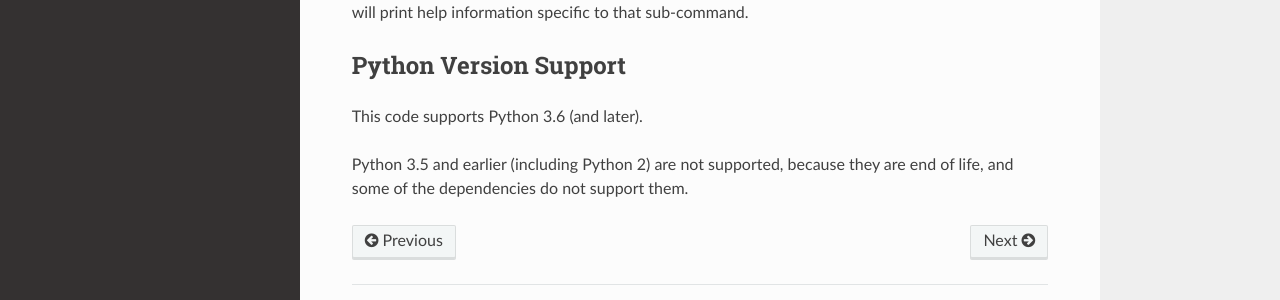
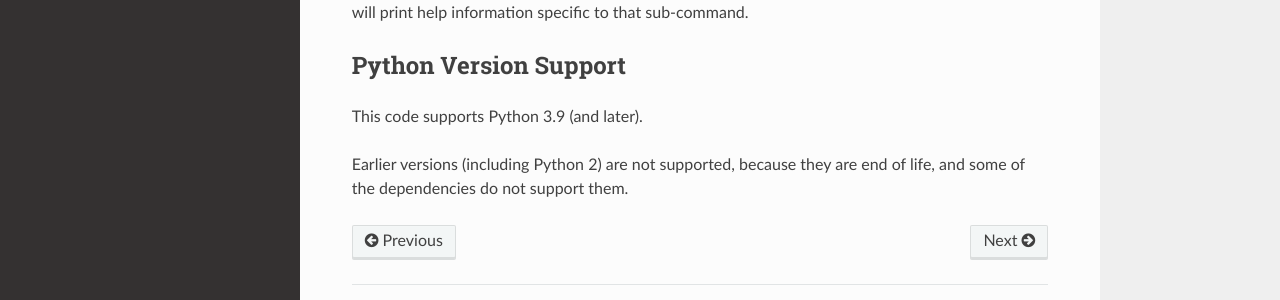
Before and after one commit to OpenDataServices/flatten-tool, a Sphinx documentation site: the page built from docs/getting-started.rst, in a window 1280 px wide and 1219 px high. Shown: the part 829-1129 px from the top of the window. Built offline with Sphinx 7.4.7 and the Read the Docs theme 2.0.0, drawn with Linux system fonts in a browser that asks for light colours.

Commit message:
python versions: Drop 3.7 & 3.8. Use 3.12 as working version.

```diff
--- a/docs/getting-started.rst
+++ b/docs/getting-started.rst
@@ -41,7 +41,7 @@ will print help information specific to that sub-command.
 Python Version Support
 ----------------------
 
-This code supports Python 3.6 (and later).
+This code supports Python 3.9 (and later).
 
-Python 3.5 and earlier (including Python 2) are not supported, because they are
+Earlier versions (including Python 2) are not supported, because they are
 end of life, and some of the dependencies do not support them.
--- a/setup.py
+++ b/setup.py
@@ -59,4 +59,5 @@ setup(
     },
     package_data={"flattentool": ["locale/*/*/*.mo", "locale/*/*/*.po"]},
     setup_requires=["babel"],
+    python_requires=">=3.9.0",
 )
```
Also changed, not shown: CHANGELOG.md (+5 -0 lines), .readthedocs.yaml, 7 other files.
